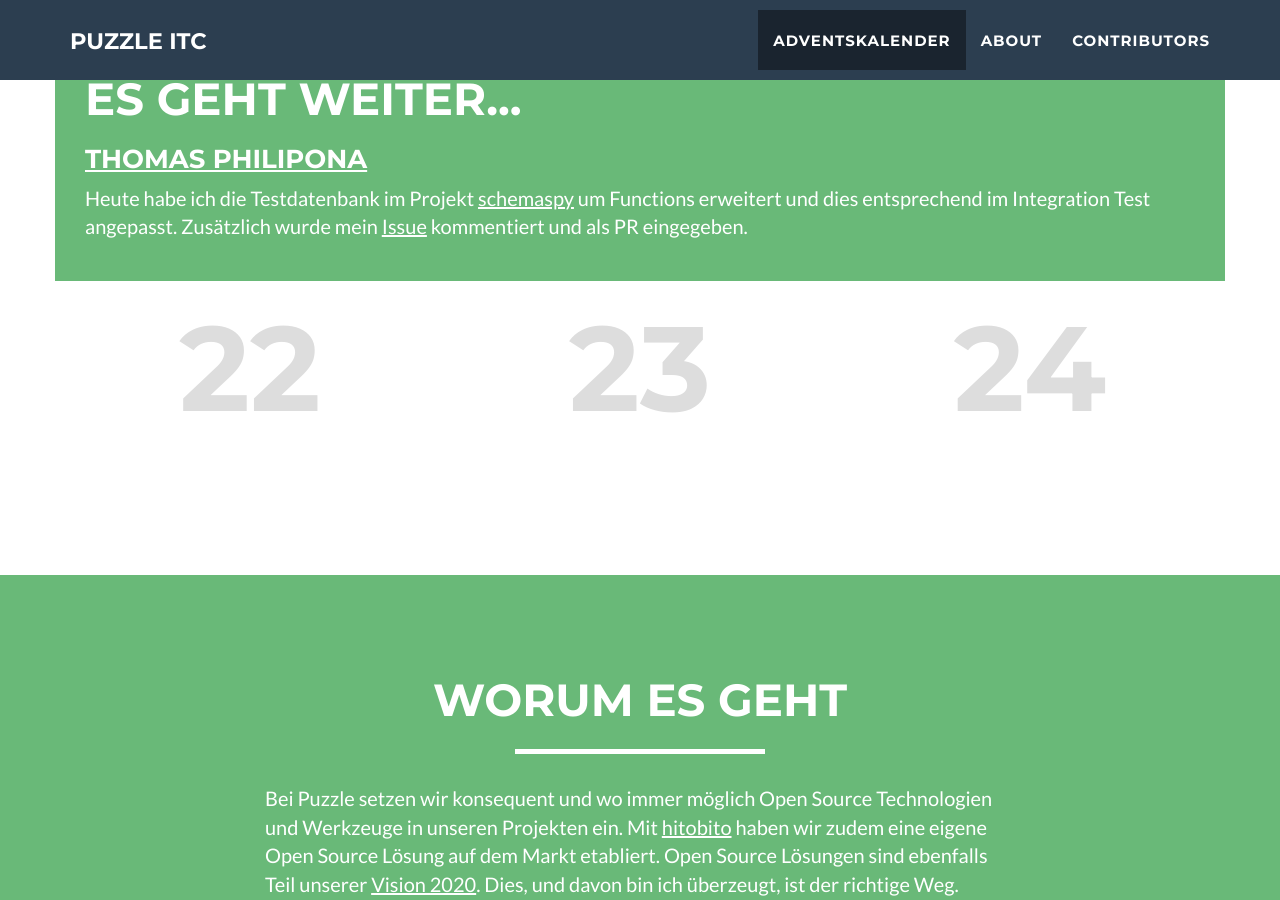
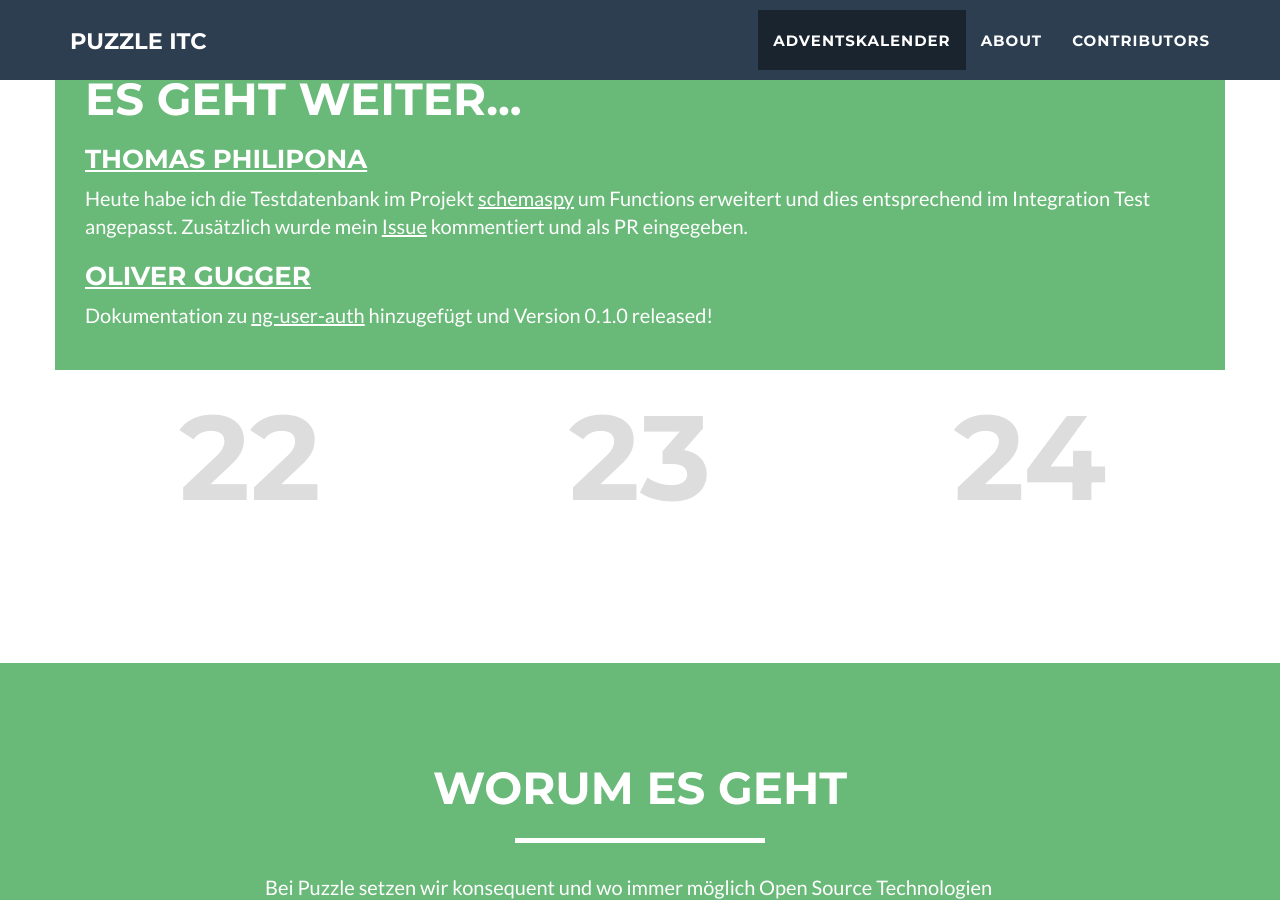
Before and after one commit to puzzle/opensource-advent-challenge-2015, a Jekyll site: the page built from index.html, in a window 1280 px wide and 900 px high, scrolled down 2399 px. Built offline with Jekyll 4.4.1, drawn with Linux system fonts in a browser that asks for light colours; nearby versions of some CDN libraries.

Commit message:
Added my contribution for day 19

```diff
--- a/_doors/19.markdown
+++ b/_doors/19.markdown
@@ -8,3 +8,6 @@ active: true
 ### [Thomas Philipona](https://github.com/phil-pona)
 Heute habe ich die Testdatenbank im Projekt [schemaspy](https://github.com/drnoa/schemaspy) um Functions erweitert und dies entsprechend im Integration Test angepasst.
 Zusätzlich wurde mein [Issue](https://github.com/openshift/sti-php/issues/73) kommentiert und als PR eingegeben.
+
+### [Oliver Gugger](https://github.com/guggero)
+Dokumentation zu [ng-user-auth](https://github.com/puzzle/ng-user-auth) hinzugefügt und Version 0.1.0 released!
```
